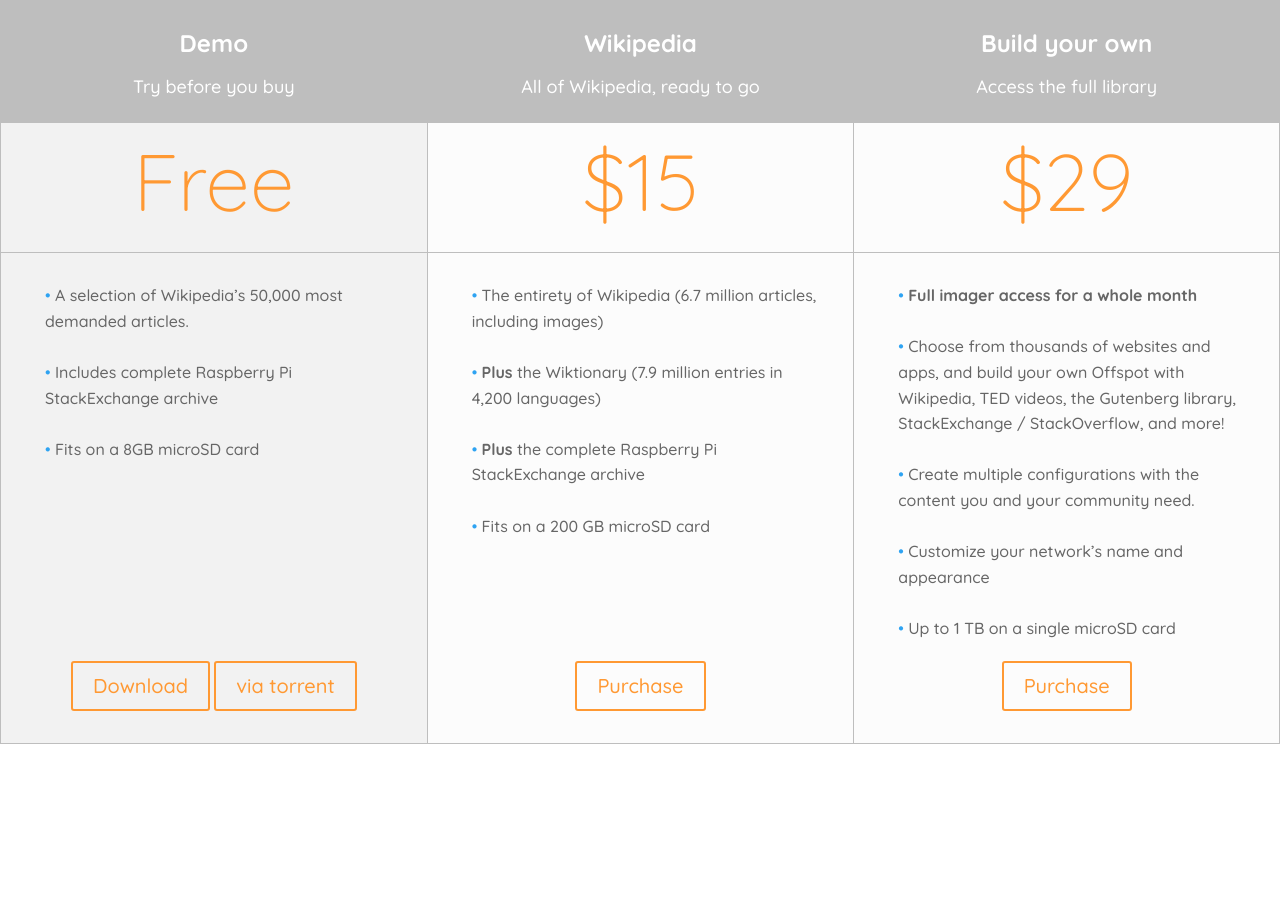
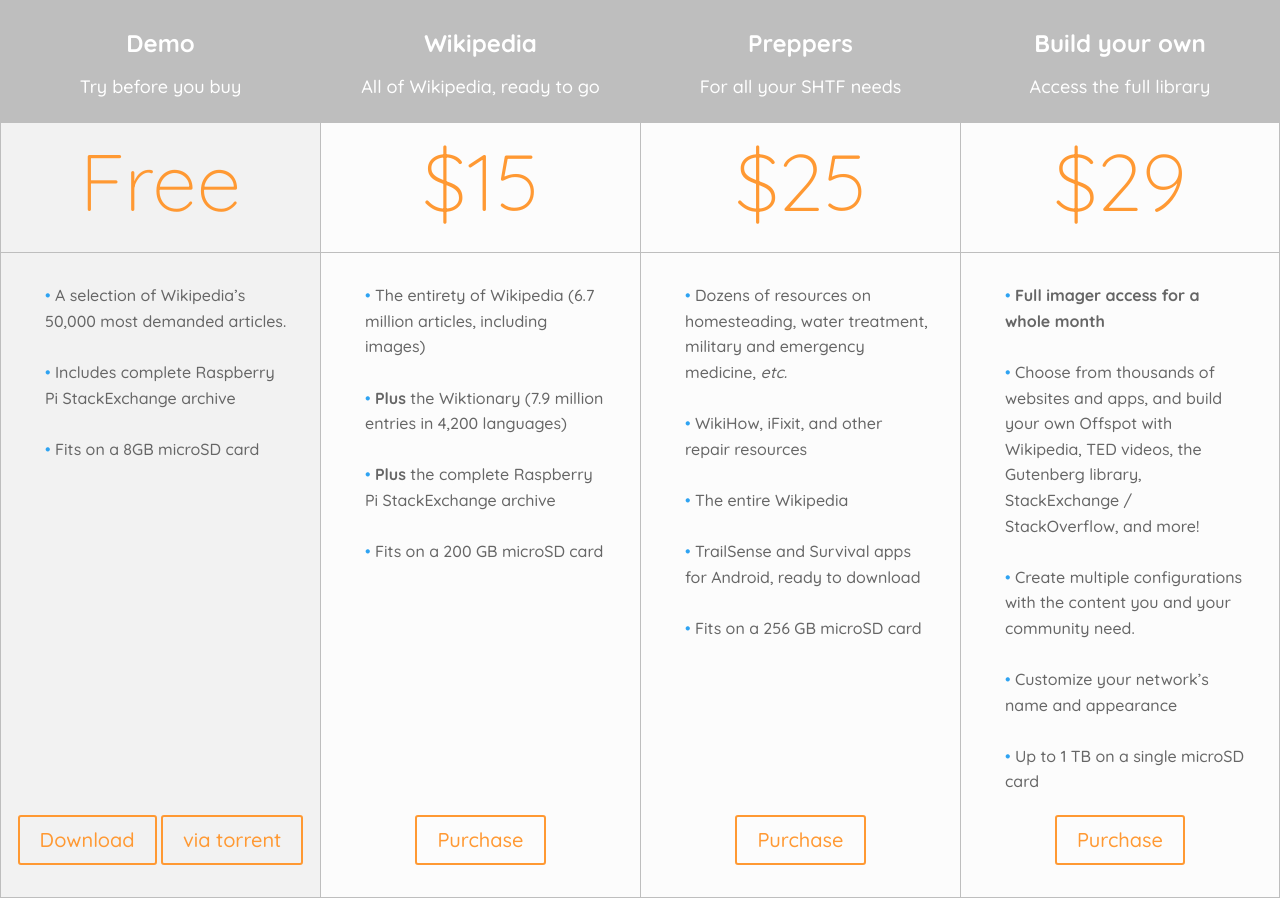
Before and after one commit to offspot/imager-service, a Flask app: page /shop/stripe/widget/ in a window 1280 px wide. Before the commit the page ends 744 px from the top, so only its background shows below. Run offline with Flask 2, Linux system fonts and the light colour scheme; parts of the project's set-up code (start-up, migrations or seed data) failed here and were passed over; some libraries are stand-ins or nearby versions.

Commit message:
Added Preppers Image to shop

```diff
--- a/scheduler/src/routes/stripe.py
+++ b/scheduler/src/routes/stripe.py
@@ -34,21 +34,25 @@ MANAGER_ACCOUNTS_API_TOKEN = os.getenv("MANAGER_ACCOUNTS_API_TOKEN")
 LANG_STRINGS = {
     "en": {
         "product_wikipedia": "Wikipedia Hotspot English",
+        "product_preppers": "Preppers Hotspot",
         "product_access_1m": "One month Imager Access",
         "product_access_1y": "Annual Imager Access",
     },
     "de": {
         "product_wikipedia": "Wikipedia Hotspot auf Deutsch",
+        "product_preppers": "Preppers Hotspot",
         "product_access_1m": "One month Imager Access",
         "product_access_1y": "Annual Imager Access",
     },
     "es": {
         "product_wikipedia": "Wikipedia Hotspot en español",
+        "product_preppers": "Preppers Hotspot",
         "product_access_1m": "One month Imager Access",
         "product_access_1y": "Annual Imager Access",
     },
     "fr": {
         "product_wikipedia": "Wikipedia Hotspot Français",
+        "product_preppers": "Preppers Hotspot",
         "product_access_1m": "Accès Imager 1 mois",
         "product_access_1y": "Accès Imager annuel",
     },
@@ -257,6 +261,11 @@ PRODUCTS = {
         os.getenv("STRIPE_PRICE_WPFR"),
         handle_image_order,
     ),
+    "preppers": (
+        os.getenv("STRIPE_METHOD_PP"),
+        os.getenv("STRIPE_PRICE_PP"),
+        handle_image_order,
+    ),
     "access-1m": (
         os.getenv("STRIPE_METHOD_ACCESS1M"),
         os.getenv("STRIPE_PRICE_ACCESS1M"),
@@ -401,7 +410,7 @@ def success():
 
     context = {"customer": customer, "session": session, "shop_url": SHOP_PUBLIC_URL}
     product = session.metadata.get("product")
-    if product.startswith("wikipedia-"):
+    if product.startswith("wikipedia-") or product in ("preppers", ):
         kind = "image"
         http_url, torrent_url, _ = get_links_for(product)
         context.update({"http_url": http_url, "torrent_url": torrent_url})
--- a/scheduler/src/templates/recipient_image_uploaded_public.html
+++ b/scheduler/src/templates/recipient_image_uploaded_public.html
@@ -3,7 +3,7 @@
 
 {% block message %}
 {% set transmission_link %}<img style="height: 1em; vertical-align: middle;" src="https://imager.kiwix.org/static/img/transmission-32@2x.png" /> <a href="https://transmissionbt.com/download/">Transmission</a>{% endset %}
-{% set etcher_link %}<a href="https://www.balena.io/etcher/">balenaEtcher</a>{% endset %}
+{% set etcher_link %}<a href="https://www.raspberrypi.com/software/">Raspberry Pi Imager</a>{% endset %}
 
 {% call tagged_message("info") %}{{ _("Your image is ready to download!") }}{% endcall %}
 <p>{{ _("Dear %(recipient_name)s,")|format(recipient_name=order.recipient.name) }}</p>
--- a/scheduler/src/templates/stripe/email_success_image.html
+++ b/scheduler/src/templates/stripe/email_success_image.html
@@ -17,7 +17,7 @@
 </p>
 
 <h2>Using your hotspot</h2>
-<p>Once the image has been downloaded, flash it onto a microSD card (we recommend <a href="https://www.balena.io/etcher/">balenaEtcher</a>, but any such tool will do).</p>
+<p>Once the image has been downloaded, flash it onto a microSD card (we recommend <a href="https://www.raspberrypi.com/software/">Raspberry Pi Imager</a>, but any such tool will do).</p>
 <p>Insert it into your Raspberry, plug the device and wait for about 20-30 seconds until you see a <em>Wikipedia</em> network appear in your wifi settings.</p>
 <p>Connect to it and a captive portal should appear after a few seconds. If not, then open <a href="http://wikipedia.hotspot">http://wikipedia.hotspot</a> in your favourite browser.</p>
 <p>Enjoy!</p>
--- a/scheduler/src/templates/stripe/shop.html
+++ b/scheduler/src/templates/stripe/shop.html
@@ -257,7 +257,27 @@ window.onresize = onframeresize;
           </form>
         </div>
 
-        <div class="offer splitter"></div>
+        <div class="offer">
+          <header>
+            <h2>Preppers</h2>
+            <p>For all your SHTF needs</p>
+          </header>
+          <section class="price"><span class="amount">$25</span></section>
+          <section class="description">
+            <ul>
+              <li>Dozens of resources on homesteading, water treatment, military and emergency medicine, <em>etc.</em></li>
+              <li>WikiHow, iFixit, and other repair resources</li>
+              <li>The entire Wikipedia</li>
+              <li>TrailSense and Survival apps for Android, ready to download</li>
+              <li>Fits on a 256 GB microSD card</li>
+            </ul>
+          </section>
+          <form class="button-holder">
+            <input type="hidden" name="product" value="preppers">
+            <button class="btn btn-outline-secondary">Purchase</button>
+            <div class="loader"><i class="spinner-border spinner-border-xl" role="status"></i></div>
+          </form>
+        </div>
 
         <div class="offer">
           <header>
--- a/scheduler/src/templates/stripe/success_image.html
+++ b/scheduler/src/templates/stripe/success_image.html
@@ -22,7 +22,7 @@
 
         <div class="description">
             <h2>Using your hotspot</h2>
-            <p>Once the image has been downloaded, flash it onto a microSD card (we recommend <a href="https://www.balena.io/etcher/">balenaEtcher</a>, but any such tool will do).</p>
+            <p>Once the image has been downloaded, flash it onto a microSD card (we recommend <a href="https://www.raspberrypi.com/software/">Raspberry Pi Imager</a>, but any such tool will do).</p>
             <p>Insert it into your Raspberry, plug the device and wait for about 20-30 seconds until you see a <em>Wikipedia</em> network appear in your wifi settings.</p>
             <p>Connect to it and a captive portal should appear after a few seconds. If not, then open <a href="http://wikipedia.hotspot">http://wikipedia.hotspot</a> in your favourite browser.</p>
             <p>Enjoy!</p>
```
